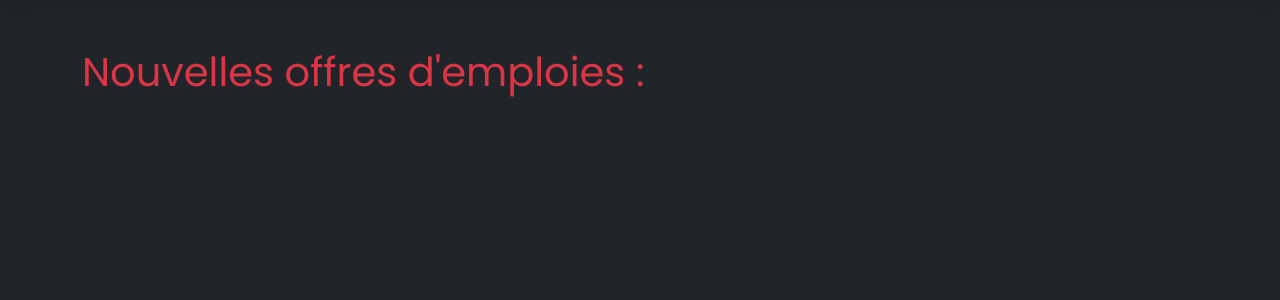
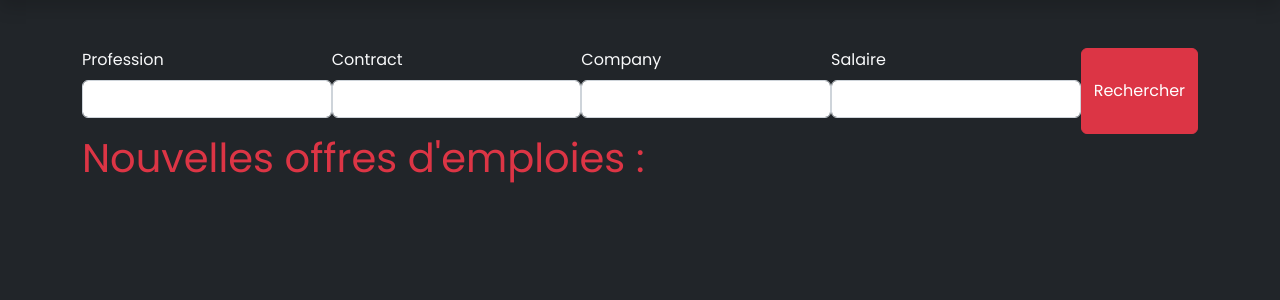
Before and after one commit to subskill-tsoulier/dream, a Symfony app: template templates/job/index.html.twig in a window 1280 px wide. Shown: the part 72-372 px from the top of the page. Run offline with Twig, Linux system fonts and the light colour scheme; the template is opened without the code that fills it, so the values that code supplies are empty; form fields are guessed from the names that the template uses; some libraries are stand-ins or nearby versions.

Commit message:
filter OK

```diff
--- a/src/Controller/JobController.php
+++ b/src/Controller/JobController.php
@@ -29,7 +29,7 @@ class JobController extends AbstractController
         $form->handleRequest($request);
 
         $paginator = $paginator->paginate(
-            $this->jobRepository->findAll(),
+            $this->jobRepository->findAllJob($search),
             $request->query->getInt('page', 1),
             12,
         );
--- a/templates/job/index.html.twig
+++ b/templates/job/index.html.twig
@@ -3,9 +3,29 @@
 {% block title %}Hello JobController!{% endblock %}
 
 {% block body %}
+<div class="jumbotron">
+    <div class="container">
+        {{ form_start(form) }}
+            <div class="form-row d-flex">
+                <div class="col">
+                    {{ form_row(form.profession) }}
+                </div>
+                <div class="col">
+                    {{ form_row(form.contract) }}
+                </div>
+                <div class="col">
+                    {{ form_row(form.company) }}
+                </div>
+                <div class="col">
+                    {{ form_row(form.salaire) }}
+                </div>
+                <button type="submit" class="btn btn-danger">Rechercher</button>
+            </div>
+        {{ form_end(form) }}
+    </div>
+</div>
 <div class="container">
     <h1 class="text-danger">Nouvelles offres d'emploies : </h1>
-
     <div class="row row-cols-1 row-cols-md-3 g-4">
         {% for job in jobs %}
             <div class="col">
```
Also changed, not shown: src/Form/JobSearchType.php (+9 -0 lines), src/Repository/JobRepository.php (+39 -0 lines).
